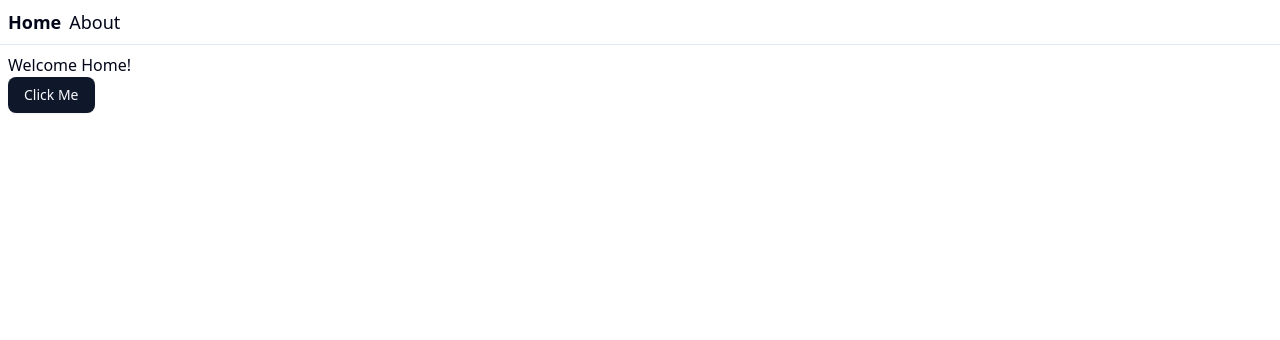
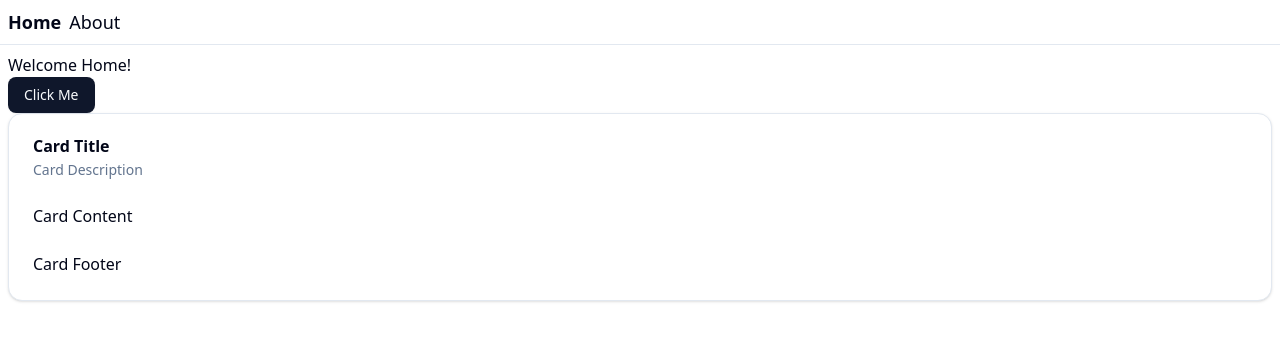
Before and after one commit to hushin-sandbox/try-rsbuild-tanstack, a React app: page / in a window 1280 px wide. Shown: the top 340 px of the page. Built offline with nearby package versions, Linux system fonts and the light colour scheme; the HTML template or start-up script is replaced by a standard one.

Commit message:
feat: カードコンポーネントを追加し、ホームコンポーネントに統合

```diff
--- a/src/routes/index.tsx
+++ b/src/routes/index.tsx
@@ -1,6 +1,14 @@
 import { createFileRoute } from '@tanstack/react-router';
 
 import { Button } from '~shared/ui/button';
+import {
+  Card,
+  CardHeader,
+  CardTitle,
+  CardDescription,
+  CardContent,
+  CardFooter,
+} from '~shared/ui/card';
 
 export const Route = createFileRoute('/')({
   component: HomeComponent,
@@ -11,6 +19,18 @@
     <div className="p-2">
       <h3>Welcome Home!</h3>
       <Button>Click Me</Button>
+      <Card>
+        <CardHeader>
+          <CardTitle>Card Title</CardTitle>
+          <CardDescription>Card Description</CardDescription>
+        </CardHeader>
+        <CardContent>
+          <p>Card Content</p>
+        </CardContent>
+        <CardFooter>
+          <p>Card Footer</p>
+        </CardFooter>
+      </Card>
     </div>
   );
 }
--- /dev/null
+++ b/src/shared/ui/card.tsx
@@ -0,0 +1,92 @@
+import type * as React from 'react';
+
+import { cn } from '~shared/lib/utils';
+
+function Card({ className, ...props }: React.ComponentProps<'div'>) {
+  return (
+    <div
+      data-slot="card"
+      className={cn(
+        'bg-card text-card-foreground flex flex-col gap-6 rounded-xl border py-6 shadow-sm',
+        className,
+      )}
+      {...props}
+    />
+  );
+}
+
+function CardHeader({ className, ...props }: React.ComponentProps<'div'>) {
+  return (
+    <div
+      data-slot="card-header"
+      className={cn(
+        '@container/card-header grid auto-rows-min grid-rows-[auto_auto] items-start gap-1.5 px-6 has-data-[slot=card-action]:grid-cols-[1fr_auto] [.border-b]:pb-6',
+        className,
+      )}
+      {...props}
+    />
+  );
+}
+
+function CardTitle({ className, ...props }: React.ComponentProps<'div'>) {
+  return (
+    <div
+      data-slot="card-title"
+      className={cn('leading-none font-semibold', className)}
+      {...props}
+    />
+  );
+}
+
+function CardDescription({ className, ...props }: React.ComponentProps<'div'>) {
+  return (
+    <div
+      data-slot="card-description"
+      className={cn('text-muted-foreground text-sm', className)}
+      {...props}
+    />
+  );
+}
+
+function CardAction({ className, ...props }: React.ComponentProps<'div'>) {
+  return (
+    <div
+      data-slot="card-action"
+      className={cn(
+        'col-start-2 row-span-2 row-start-1 self-start justify-self-end',
+        className,
+      )}
+      {...props}
+    />
+  );
+}
+
+function CardContent({ className, ...props }: React.ComponentProps<'div'>) {
+  return (
+    <div
+      data-slot="card-content"
+      className={cn('px-6', className)}
+      {...props}
+    />
+  );
+}
+
+function CardFooter({ className, ...props }: React.ComponentProps<'div'>) {
+  return (
+    <div
+      data-slot="card-footer"
+      className={cn('flex items-center px-6 [.border-t]:pt-6', className)}
+      {...props}
+    />
+  );
+}
+
+export {
+  Card,
+  CardHeader,
+  CardFooter,
+  CardTitle,
+  CardAction,
+  CardDescription,
+  CardContent,
+};
```
